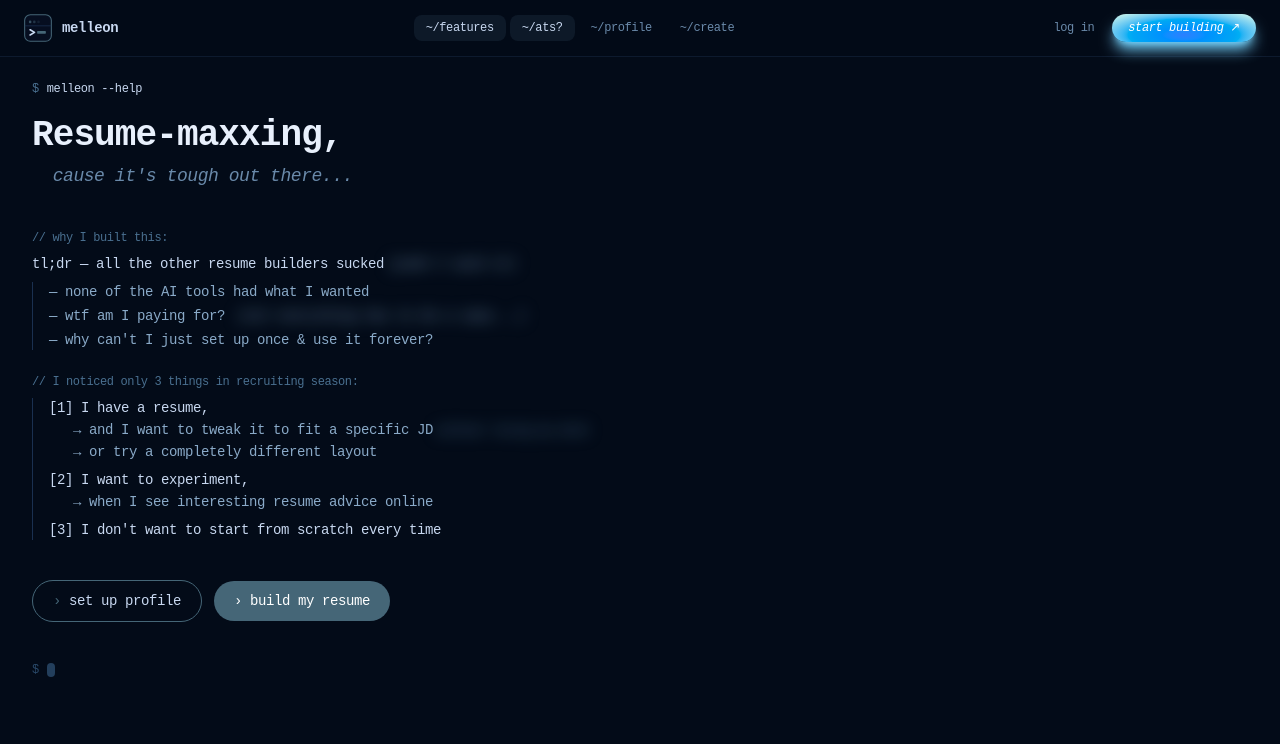
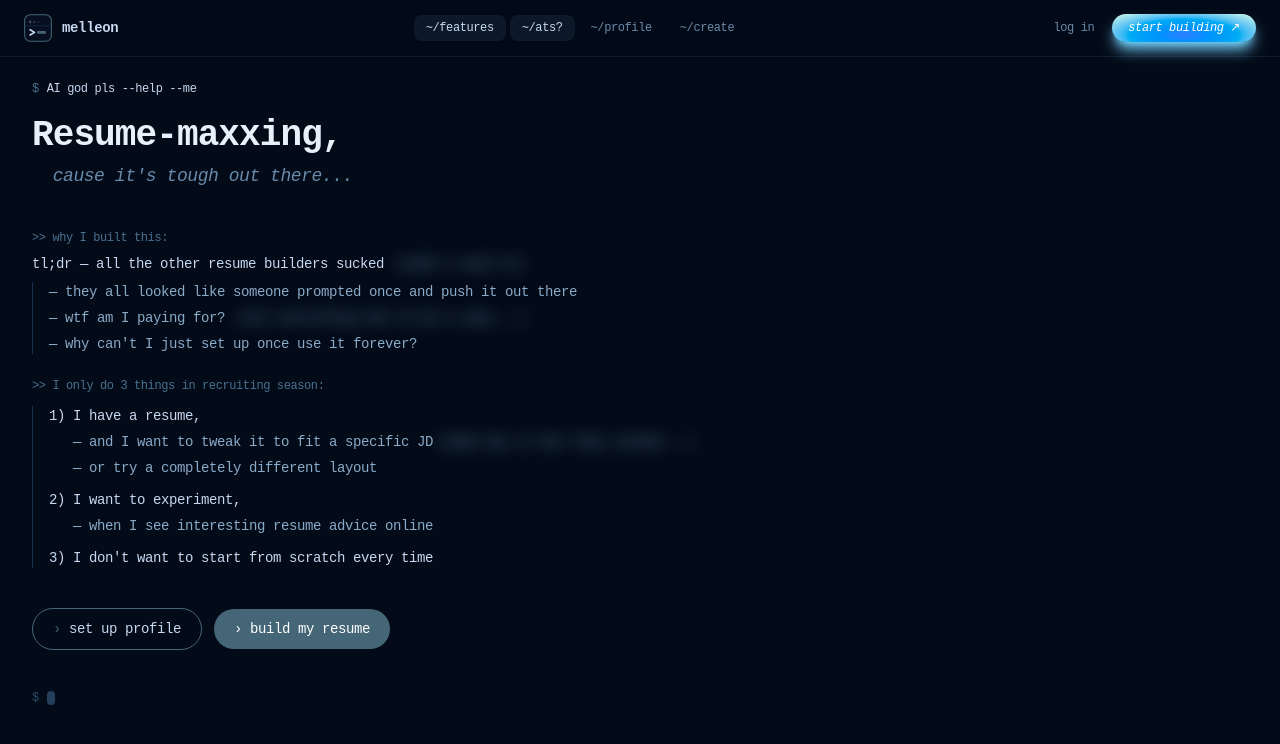
Before and after one commit to riyuc/resumemaxxing, a React (Vite) app in the folder resumemaxxing-fe/: page / in a window 1280 px wide. Shown: the top 744 px of the page. Built offline with nearby package versions, Linux system fonts and the light colour scheme; a web font is replaced by a local one.

Commit message:
fix hero section ununiform spacing

```diff
--- a/resumemaxxing-fe/src/components/layout/HeroSection.tsx
+++ b/resumemaxxing-fe/src/components/layout/HeroSection.tsx
@@ -15,7 +15,7 @@
       <div className="flex flex-col gap-1">
         <motion.div {...fade(0)} className="flex items-center gap-2 text-[#4a7090] text-xs mb-3">
           <span>$</span>
-          <span className="text-[#c8d8f0]">melleon --help</span>
+          <span className="text-[#c8d8f0]">AI god pls --help --me</span>
         </motion.div>
 
         <motion.h1 {...fade(0.1)} className="text-3xl md:text-4xl font-bold text-[#e8f0fc] tracking-tight leading-tight">
@@ -30,40 +30,40 @@
       <motion.div {...fade(0.35)} className="flex flex-col gap-6 text-sm">
 
         <div className="flex flex-col gap-2">
-          <p className="text-[#4a7090] text-xs">// why I built this:</p>
+          <p className="text-[#4a7090] text-xs"> &gt;&gt; why I built this:</p>
           <p className="text-[#c8d8f0]">
             tl;dr — all the other resume builders sucked
-            <span className="blur-sm hover:blur-none focus:blur-none transition-all duration-300 ml-1 text-[#6a8aaa] italic cursor-default">
+            <span className="blur-sm hover:blur-none focus:blur-none transition-all duration-300 ml-3 text-[#6a8aaa] italic cursor-default">
               (yeah I said it)
             </span>
           </p>
-          <div className="flex flex-col gap-1 pl-4 border-l border-[#1a3050] text-[#8aaac8]">
-            <p>— none of the AI tools had what I wanted</p>
+          <div className="flex flex-col gap-1.5 pl-4 border-l border-[#1a3050] text-[#8aaac8]">
+            <p>— they all looked like someone prompted once and push it out there</p>
             <p>— wtf am I paying for? <span className="blur-sm hover:blur-none focus:blur-none transition-all duration-300 ml-1 text-[#6a8aaa] italic cursor-default">
               (not everything has to be a saas...)
             </span></p>
-            <p>— why can't I just set up once &amp; use it forever?</p>
+            <p>— why can't I just set up once use it forever?</p>
           </div>
         </div>
 
-        <div className="flex flex-col gap-2">
-          <p className="text-[#4a7090] text-xs">// I noticed only 3 things in recruiting season:</p>
-          <div className="flex flex-col gap-2 pl-4 border-l border-[#1a3050] text-[#8aaac8]">
-            <div className="flex flex-col gap-0.5">
-              <p className="text-[#c8d8f0]">[1]  I have a resume,</p>
-              <p className="pl-6">→ and I want to tweak it to fit a specific JD
-                <span className="blur-sm hover:blur-none transition-all duration-300 ml-1 text-[#4a7090] text-xs cursor-default">
-                  without losing my mind
+        <div className="flex flex-col gap-3">
+          <p className="text-[#4a7090] text-xs">&gt;&gt; I only do 3 things in recruiting season:</p>
+          <div className="flex flex-col gap-3 pl-4 border-l border-[#1a3050] text-[#8aaac8]">
+            <div className="flex flex-col gap-1.5">
+              <p className="text-[#c8d8f0]">1&#41;  I have a resume,</p>
+              <p className="pl-6">— and I want to tweak it to fit a specific JD
+                <span className="blur-sm hover:blur-none focus:blur-none transition-all duration-300 ml-1 text-[#6a8aaa] italic cursor-default">
+                (some has it but they sucked...)
                 </span>
               </p>
-              <p className="pl-6">→ or try a completely different layout</p>
+              <p className="pl-6">— or try a completely different layout</p>
             </div>
-            <div className="flex flex-col gap-0.5">
-              <p className="text-[#c8d8f0]">[2]  I want to experiment,</p>
-              <p className="pl-6">→ when I see interesting resume advice online</p>
+            <div className="flex flex-col gap-1.5">
+              <p className="text-[#c8d8f0]">2&#41;  I want to experiment,</p>
+              <p className="pl-6">— when I see interesting resume advice online</p>
             </div>
-            <div className="flex flex-col gap-0.5">
-              <p className="text-[#c8d8f0]">[3]  I don't want to start from scratch every time</p>
+            <div className="flex flex-col gap-1.5">
+              <p className="text-[#c8d8f0]">3&#41;  I don't want to start from scratch every time</p>
             </div>
           </div>
         </div>
```
